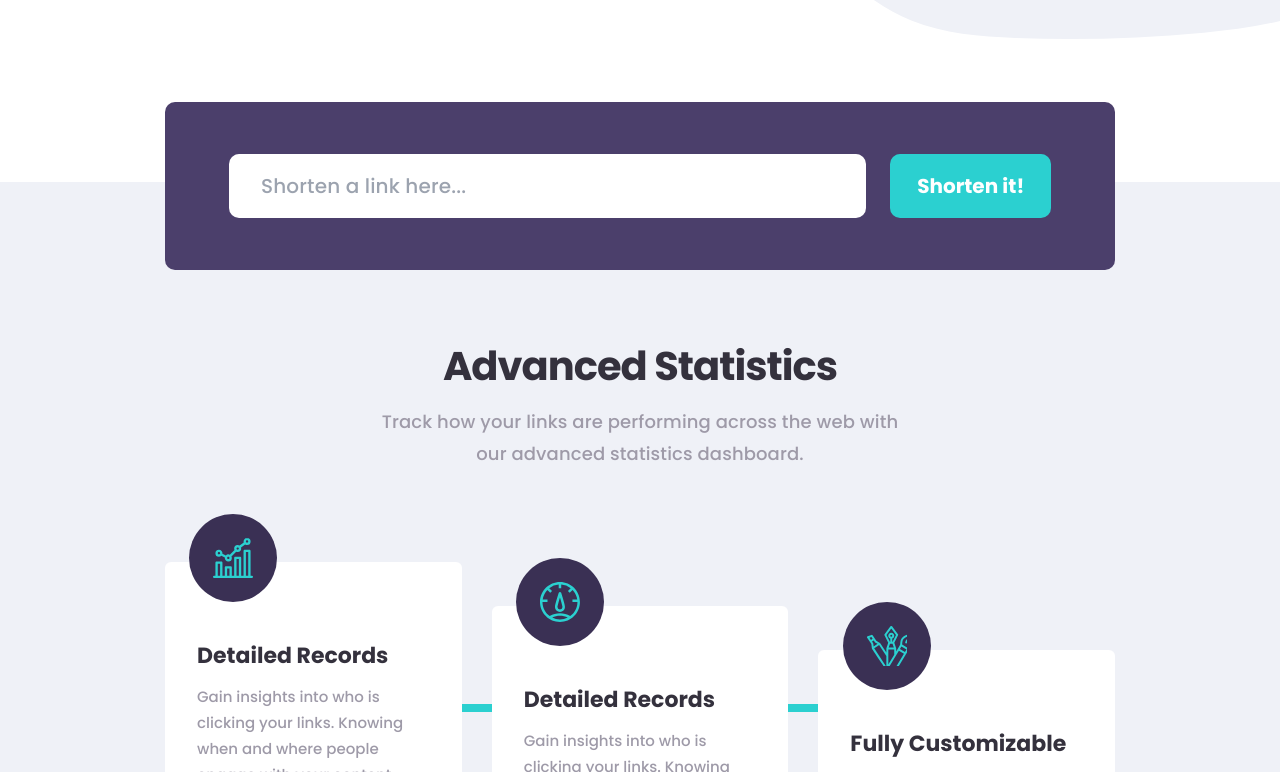
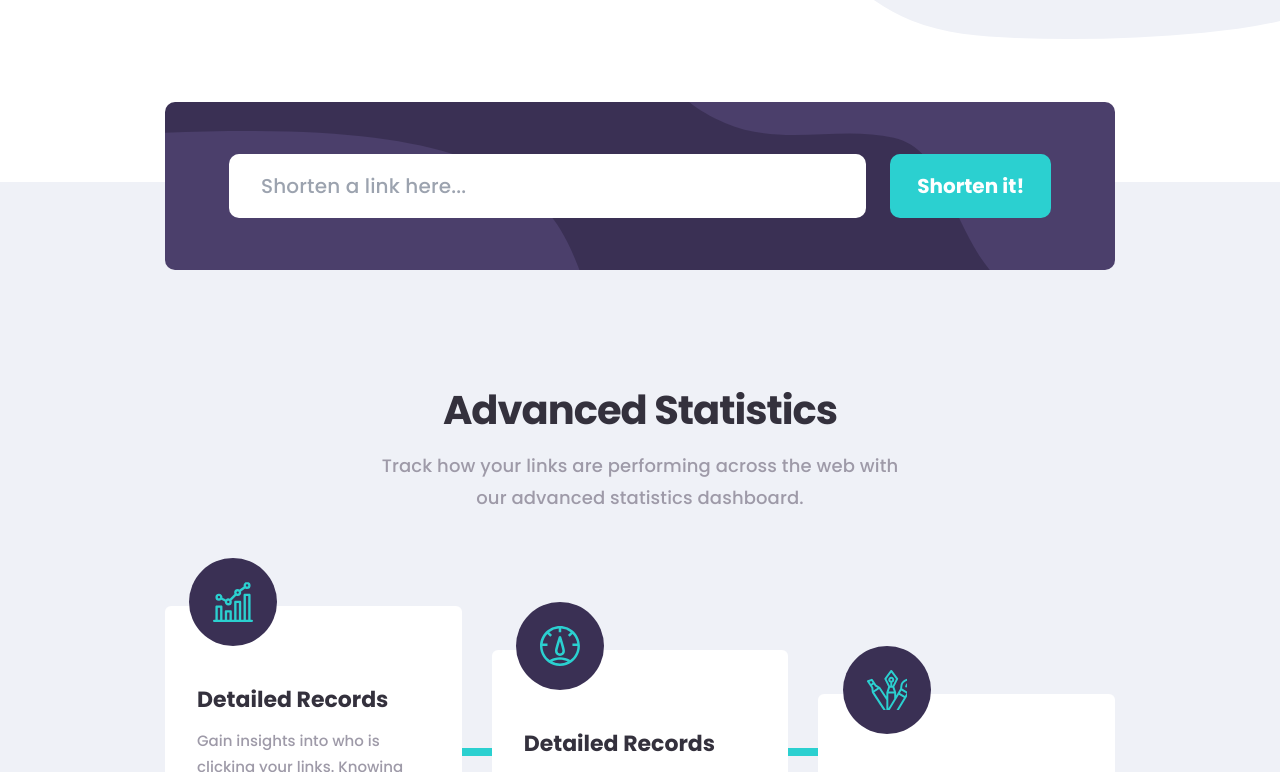
Before and after one commit to silasmora/URL-shortening-API-landing-page, a React (Vite) app: page / in a window 1280 px wide. Shown: the part 608-1380 px from the top of the page. Built offline with nearby package versions, Linux system fonts and the light colour scheme.

Commit message:
finalized hero css

```diff
--- a/src/App.tsx
+++ b/src/App.tsx
@@ -13,6 +13,7 @@ function App() {
           <Hero />
         </div>
         <FeaturesSection />
+
       </div>
     </>
   )
--- a/src/components/FeaturesSection.tsx
+++ b/src/components/FeaturesSection.tsx
@@ -35,7 +35,7 @@ const FeaturesSection = () => {
 
 
   return (
-    <div className='flex flex-col gap-[92px] pt-[160px] pb-[80px] lg:px-[165px] lg:pb-[208px] lg:items-center bg-ghostWhite relative'>
+    <div className='flex flex-col gap-[92px] pt-[160px] pb-[80px] lg:px-[165px] lg:pt-[204px] lg:pb-[208px] lg:items-center bg-ghostWhite relative'>
       <ShortenLink />
       <div className='mx-6 flex flex-col gap-4 lg:mx-0 lg:w-[540px]'>
         <h3 className='text-[28px] text-peacoat font-bold text-center leading-[48px] -tracking-[.7px] lg:text-[40px] lg:-tracking-[1px]'>Advanced Statistics</h3>
@@ -44,7 +44,7 @@ const FeaturesSection = () => {
       <div className='flex flex-col gap-[92px] lg:flex-row lg:gap-[30px] relative'>
         <div className='absolute w-[8px] h-full bg-darkTurquoise right-1/2 translate-x-1/2 lg:top-1/2 lg:-translate-y-1/2 lg:h-[8px] lg:w-full'></div>
         {features.map((feature, idx) => (
-          <div key={idx} className={`flex flex-col gap-3 text-center bg-white mx-6 px-8 pt-[77px] pb-[41px] rounded-md lg:mx-0 lg:w-1/3 relative ${idx === 1 ? 'absolute translate-y-[44px]' : ''} ${idx === 2 ? 'translate-y-[88px]' : ''}`}>
+          <div key={idx} className={`flex flex-col gap-3 text-center bg-white mx-6 px-8 pt-[77px] pb-[41px] rounded-md lg:mx-0 lg:w-1/3 relative ${idx === 1 ? 'lg:translate-y-[44px]' : ''} ${idx === 2 ? 'lg:translate-y-[88px]' : ''}`}>
             <div className='w-[88px] h-[88px] bg-darkByzantineBlue rounded-full absolute -top-12 left-1/2 -translate-x-1/2 flex justify-center items-center lg:left-[23%]'>
               <svg className="w-[40px] h-[40px]">{feature.img}</svg>
             </div>
--- a/src/components/ShortenLink.tsx
+++ b/src/components/ShortenLink.tsx
@@ -3,8 +3,10 @@ import React from 'react'
 type Props = {}
 
 const ShortenLink = (props: Props) => {
+
+  fetch("")
   return (
-    <div className='flex flex-col gap-4 p-6 mx-6 bg-oldHeliotrope rounded-[10px] absolute -top-[80px] left-0 right-0 lg:px-[64px] lg:py-[52px] lg:flex-row lg:gap-6 lg:mx-[165px]'>
+    <div className='flex flex-col gap-4 p-6 mx-6 bg-darkByzantineBlue bg-shorten-mobile bg-no-repeat bg-right-top rounded-[10px] absolute -top-[80px] left-0 right-0 lg:px-[64px] lg:py-[52px] lg:flex-row lg:gap-6 lg:mx-[165px]  lg:bg-shorten-desktop'>
       <input className='text-peacoat font-medium leading-9 tracking-[.12px] py-[6px] pl-4 rounded-md lg:text-[20px] lg:tracking-[.15px] lg:w-4/5 lg:py-[14px] lg:pl-8 lg:rounded-[10px]' type="url" placeholder='Shorten a link here...' required/>
       <button className='text-[18px] text-white font-bold bg-darkTurquoise py-[10px] px-6 rounded-md lg:w-1/5 lg:text-[20px] lg:rounded-[10px] hover:bg-opacity-50 transition ease-in-out duration-300'>Shorten it!</button>
     </div>
--- a/tailwind.config.js
+++ b/tailwind.config.js
@@ -19,6 +19,10 @@ export default {
         ghostWhite: "#EFF1F7",
         darkTurquoise: "#2BD0D0",
       },
+      backgroundImage: {
+        "shorten-mobile": "url('../images/bg-shorten-mobile.svg')",
+        "shorten-desktop": "url('../images/bg-shorten-desktop.svg')",
+      },
     },
   },
   plugins: [],
```
